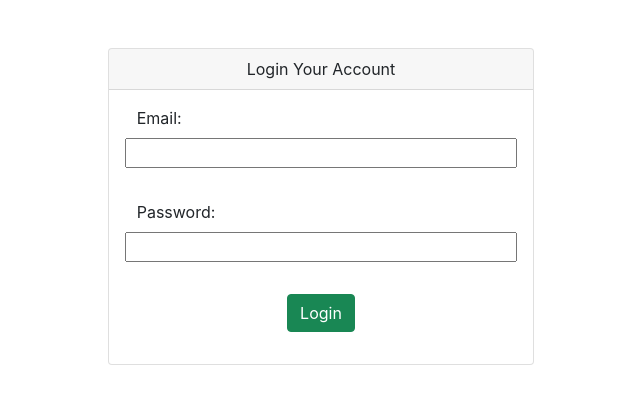
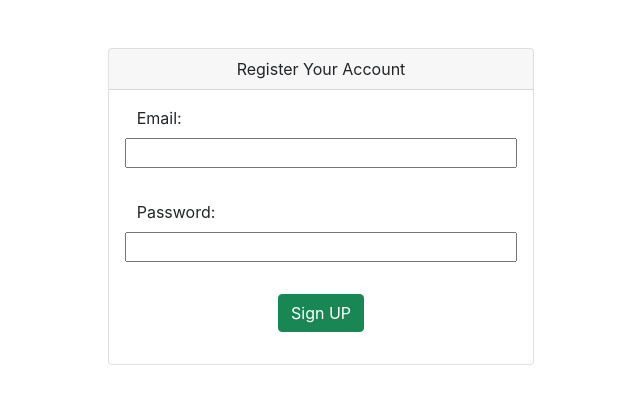
Before and after one commit to sandisuryadi36/login-with-validation, a React (Create React App) app: page / in a window 1280 px wide. Shown: the top 404 px of the page, without its empty margins (319-959 px from the left). Built offline with nearby package versions, Linux system fonts and the light colour scheme.

Commit message:
small fix

```diff
--- a/public/index.html
+++ b/public/index.html
@@ -7,13 +7,13 @@
     <meta name="theme-color" content="#000000" />
     <meta
       name="description"
-      content="Login page with validation"
+      content="Registration page with validation"
     />
     <link rel="apple-touch-icon" href="%PUBLIC_URL%/logo192.png" />
     <link rel="manifest" href="%PUBLIC_URL%/manifest.json" />
     <link href="https://cdn.jsdelivr.net/npm/bootstrap@5.1.3/dist/css/bootstrap.min.css" rel="stylesheet"
       integrity="sha384-1BmE4kWBq78iYhFldvKuhfTAU6auU8tT94WrHftjDbrCEXSU1oBoqyl2QvZ6jIW3" crossorigin="anonymous">
-    <title>Login</title>
+    <title>Registration</title>
   </head>
   <body>
     <div id="root" class="d-flex justify-content-center mt-5"></div>
--- a/src/component/index.jsx
+++ b/src/component/index.jsx
@@ -32,7 +32,7 @@ export default class LoginCard extends React.Component {
         }else return (
             <div className="card col-md-6 col-lg-4 center">
                 <div className="card-header text-center">
-                    Login Your Account
+                    Register Your Account
                 </div>
                 {
                     this.state.errors && <ErrorMessage errors={this.state.errors} />
--- a/src/component/loginForm.jsx
+++ b/src/component/loginForm.jsx
@@ -57,7 +57,7 @@ export default class LoginForm extends React.Component {
                         onChange={value => this.setState({ email: value })} />
                     <InputForm label={"Password"} type={"password"} name={"password"}
                         onChange={value => this.setState({ password: value })} />
-                    <button type="submit" className="btn btn-success m-3 align-self-center">Login</button>
+                    <button type="submit" className="btn btn-success m-3 align-self-center">Sign UP</button>
                 </form>
             </div>
         );
--- a/src/component/welcome.jsx
+++ b/src/component/welcome.jsx
@@ -14,7 +14,7 @@ export default class Welcome extends React.Component {
         return (
             <div className="card col-md-6 col-lg-4 center">
                 <div className="card-header text-center bg-success text-light">
-                    Login Successfull
+                    Registration Successfull
                 </div>
                 <div className="card-body d-flex flex-column align-items-center">
                     <h1>Welcome</h1>
```
